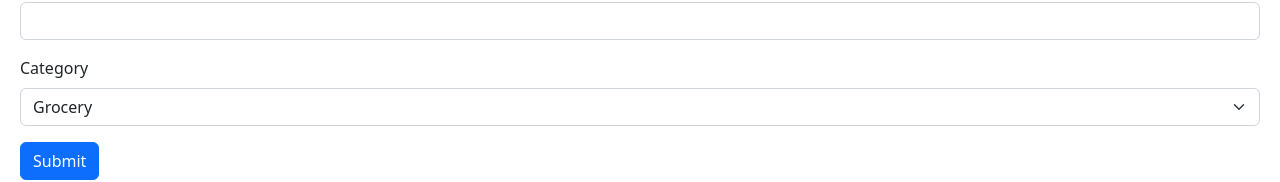
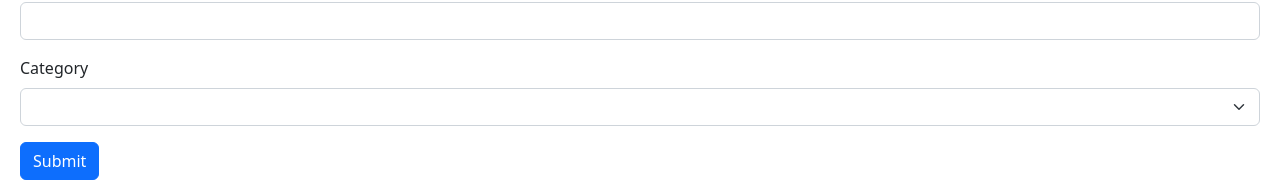
Before and after one commit to CanniJr/expense-tracker, a React (Vite) app: page / in a window 1280 px wide. Shown: the part 136-318 px from the top of the page. Built offline with nearby package versions, Linux system fonts and the light colour scheme.

Commit message:
Add and Delete from list working

```diff
--- a/src/App.tsx
+++ b/src/App.tsx
@@ -30,7 +30,12 @@ function App() {
 	return (
 		<div>
 			<div className="mb-5">
-				<ExpenseForm />
+				<ExpenseForm
+					onSubmit={
+						(data) =>
+							setExpenses([{ ...data, id: expenses.length + 1 }, ...expenses]) // More complex database might required randomized ID generation instead
+					}
+				/>
 			</div>
 			<div className="mb-3">
 				<ExpenseFilter
--- a/src/Expense-tracker/components/ExpenseForm.tsx
+++ b/src/Expense-tracker/components/ExpenseForm.tsx
@@ -12,19 +12,31 @@ const schema = z.object({
 		.number({ invalid_type_error: "Amount required" })
 		.min(1)
 		.max(100_000),
-	category: z.enum(categories),
+	category: z.enum(categories, {
+		errorMap: () => ({ message: "Pick a category" }),
+	}),
 });
 
 type ExpenseFormData = z.infer<typeof schema>;
 
-const ExpenseForm = () => {
+interface ExpenseFormProps {
+	onSubmit: (data: ExpenseFormData) => void;
+}
+
+const ExpenseForm = ({ onSubmit }: ExpenseFormProps) => {
 	const {
 		register,
 		handleSubmit,
 		formState: { errors },
+		reset,
 	} = useForm<ExpenseFormData>({ resolver: zodResolver(schema) });
 	return (
-		<form onSubmit={handleSubmit((data) => console.log(data))}>
+		<form
+			onSubmit={handleSubmit((data) => {
+				onSubmit(data);
+				reset();
+			})}
+		>
 			<div className="mb-3">
 				<label htmlFor="description" className="form-label">
 					Description
@@ -58,6 +70,7 @@ const ExpenseForm = () => {
 					Category
 				</label>
 				<select {...register("category")} className="form-select">
+					<option></option>
 					{categories.map((category) => (
 						<option key={category} value={category}>
 							{category}
```
